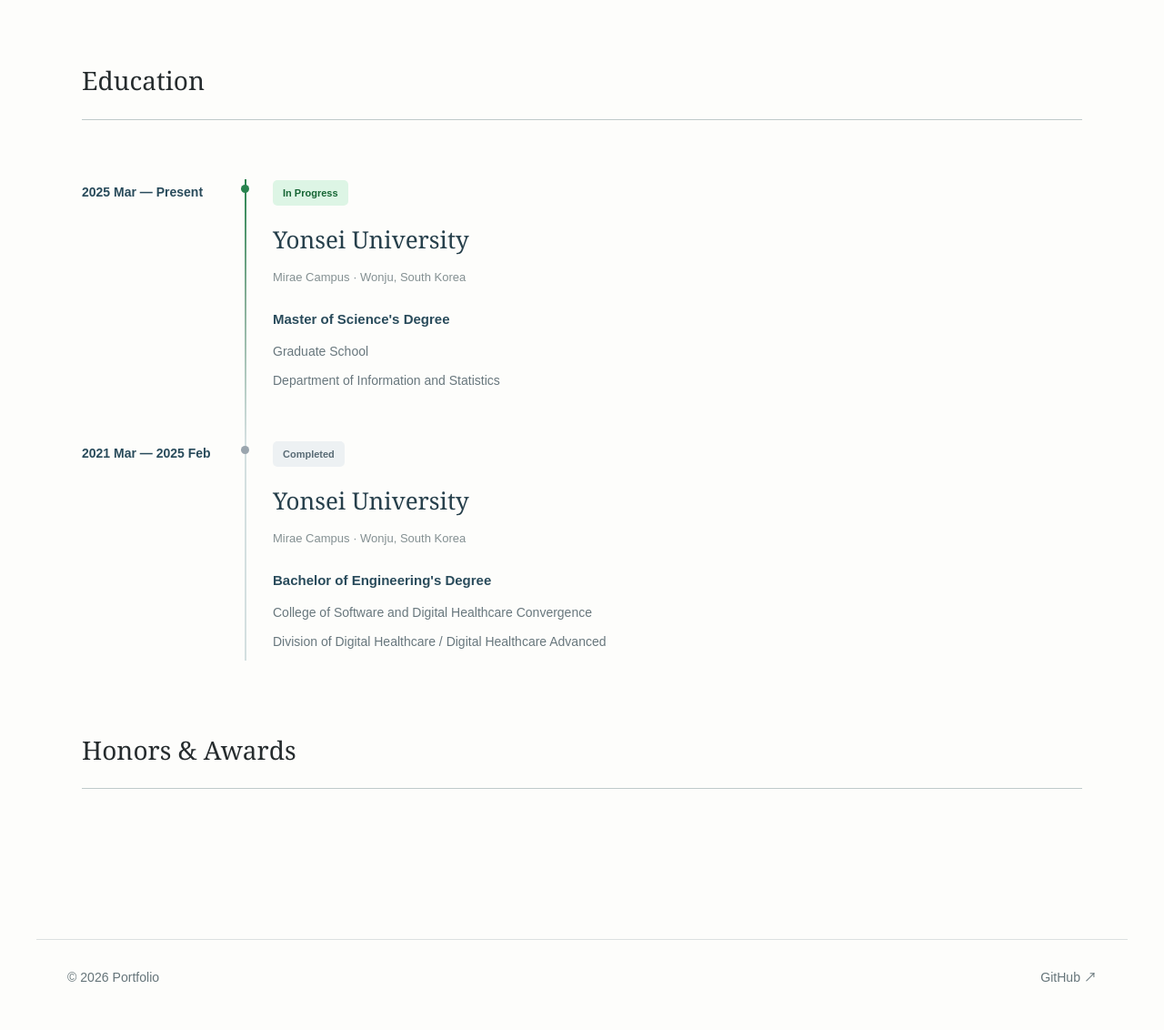
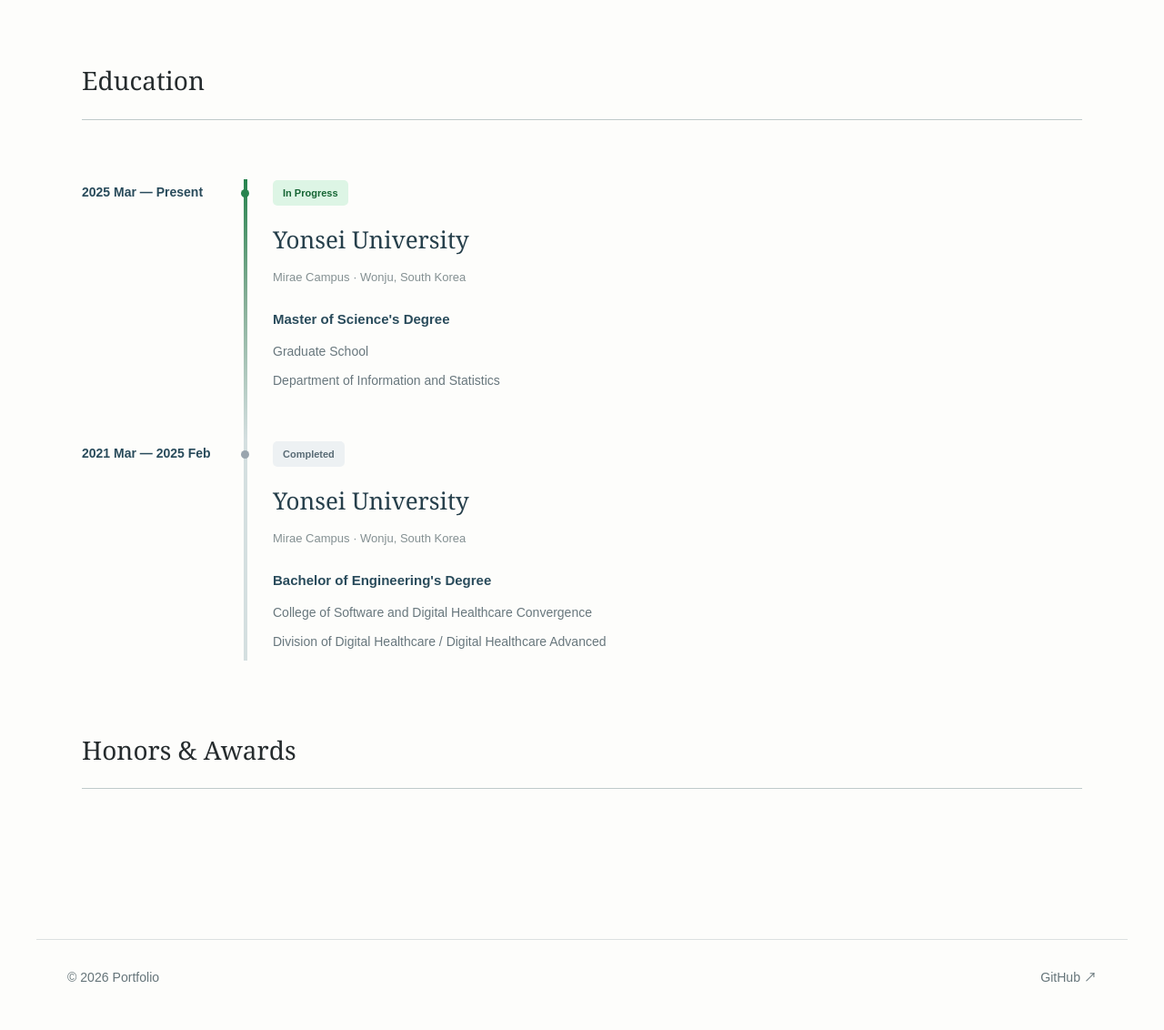
Before and after one commit to KSO012/KSO012.github.io, a Jekyll site: the page built from about.md, in a window 1280 px wide and 1400 px high, scrolled down 300 px. Shown: the part 268-1400 px from the top of the window at 91% size. Built offline with Jekyll 4.4.1, drawn with Linux system fonts in a browser that asks for light colours.

Commit message:
Update style.css

```diff
--- a/assets/style.css
+++ b/assets/style.css
@@ -364,7 +364,7 @@ html {
 .cv-education-content::before {
   content: "";
   position: absolute;
-  top: 6px;
+  top: 11px;
   left: -5px;
   width: 9px;
   height: 9px;
@@ -387,8 +387,8 @@ html {
   position: absolute;
   top: 0;
   bottom: 0;
-  left: -1px;
-  width: 2px;
+  left: -2px;
+  width: 4px;
   background: #d4dfe0;
 }
 
```
